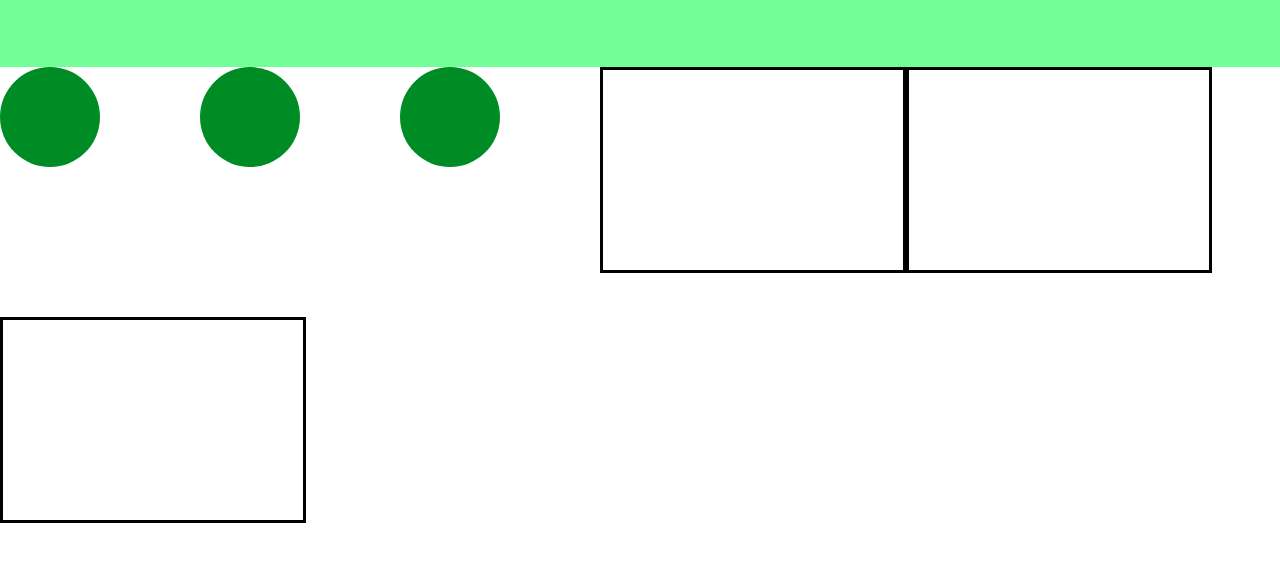
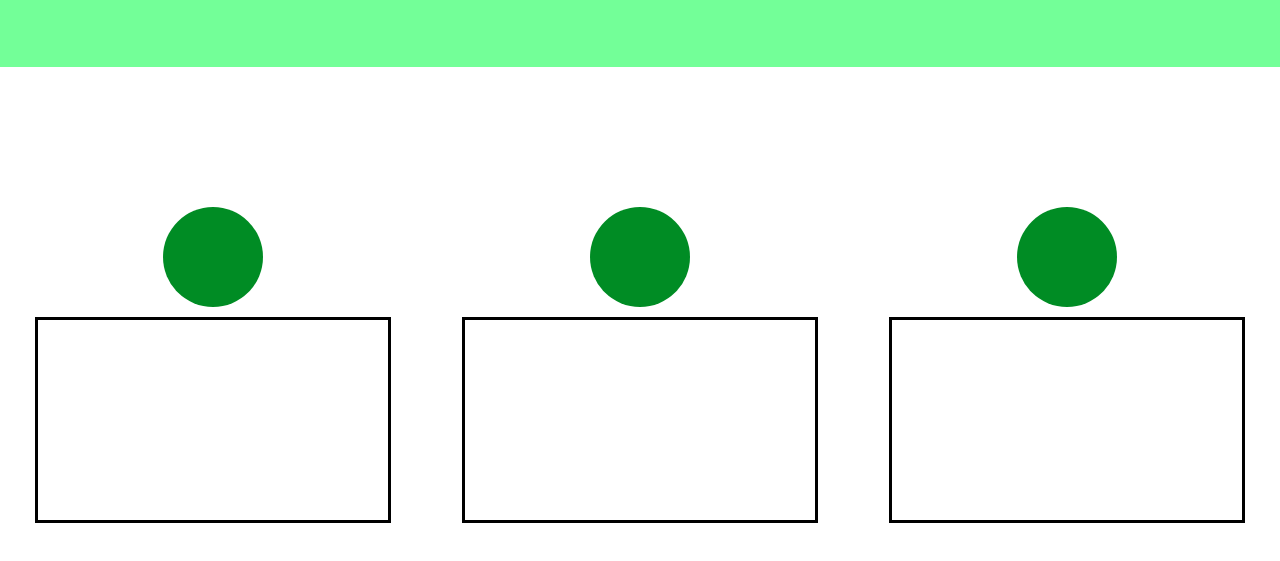
Before and after one commit to fugni/hovenier-opdracht-glu, a plain HTML site: page website/prototype-1/index.html in a window 1280 px wide. Shown: the part 473-1034 px from the top of the page. Drawn offline with Linux system fonts and the light colour scheme.

Commit message:
EINDELIJK FLEXBOX KLAAR sortvan

```diff
--- a/website/prototype-1/assets/css/style.css
+++ b/website/prototype-1/assets/css/style.css
@@ -35,21 +35,31 @@ body{
     width: 400px;
 }
 #content{
-    height: 500px;
+    height: 250px;
     width: auto;
     background-color: white;
     display: flex;
     flex-wrap: wrap;
+    justify-content: space-around;
+    align-items: flex-end
+}
+#content2{
+    height: 250px;
+    width: auto;
+    background-color: white;
+    display: flex;
+    flex-wrap: wrap;
+    justify-content: space-around;
 }
 .circle{
     height: 100px;
     width: 100px;
-    margin-right: 100px;
+    margin-bottom: 10px;
     border-radius: 50%;
     background-color: #008C24;
 }
 .info{
     height: 200px;
-    width: 300px;
+    width: 350px;
     border: solid black;
 }
--- a/website/prototype-1/index.html
+++ b/website/prototype-1/index.html
@@ -15,6 +15,8 @@
         <div class="circle"></div>
         <div class="circle"></div>
         <div class="circle"></div>
+    </div>
+    <div id="content2">
         <div class="info"></div>
         <div class="info"></div>
         <div class="info"></div>
```
